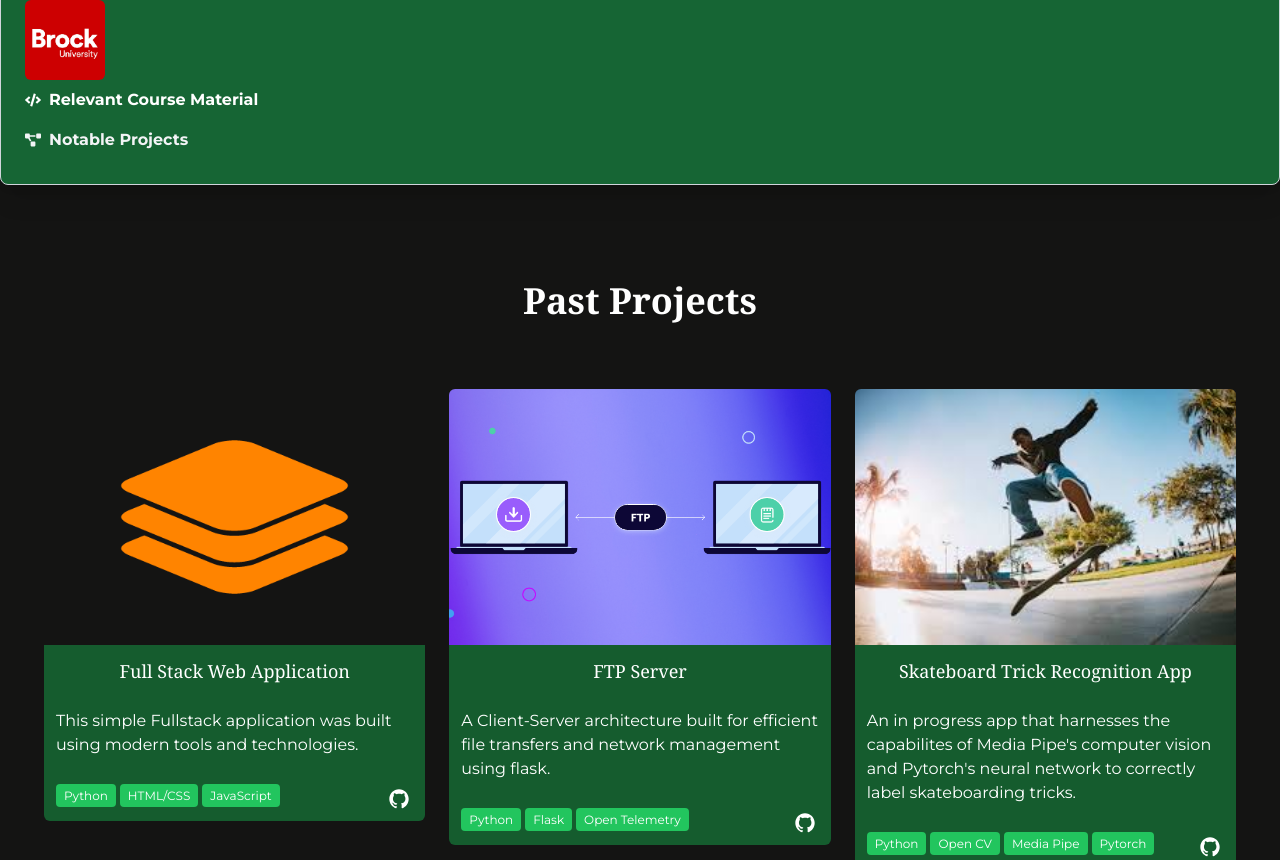
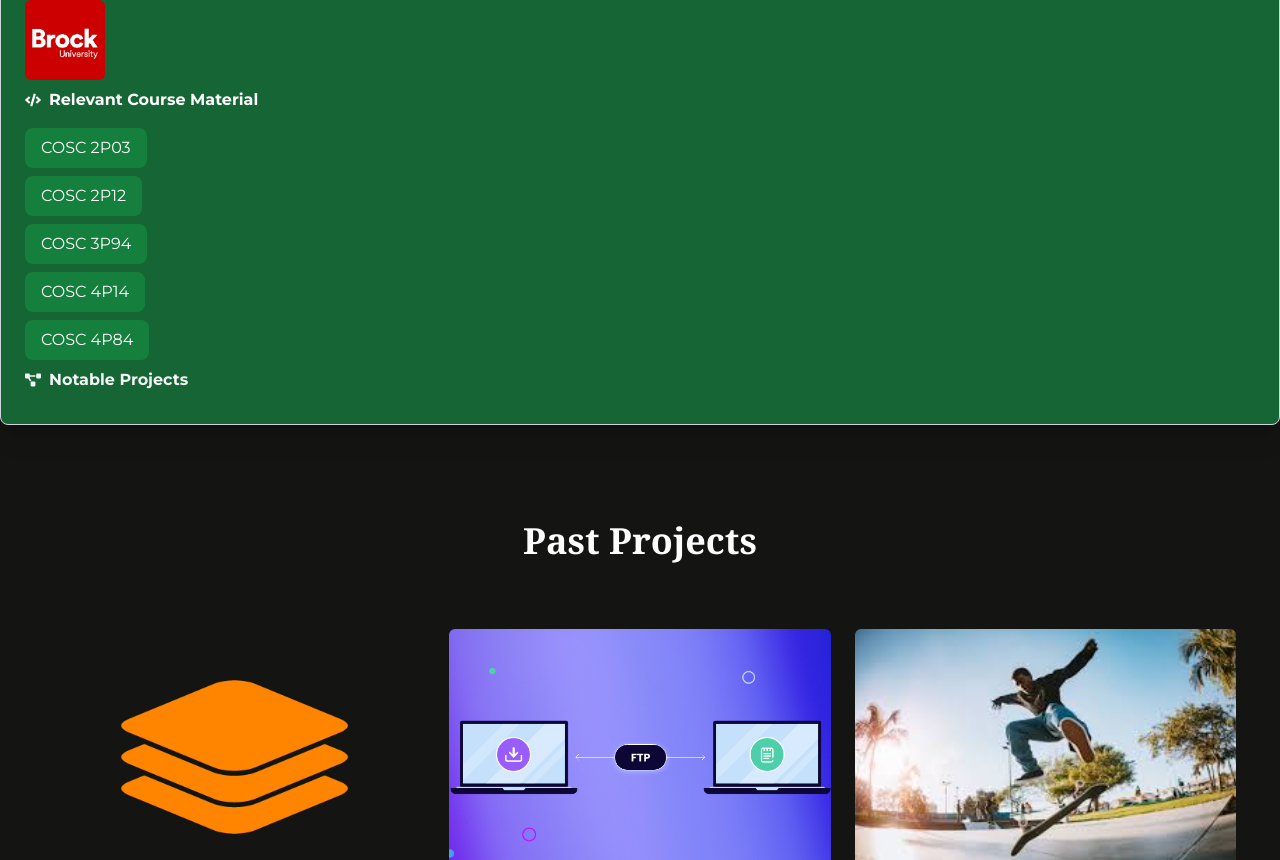
Before and after one commit to IMARTYI/Portfolio-Website, a React (Vite) app: page / in a window 1280 px wide. Shown: the part 1580-2440 px from the top of the page. Built offline with nearby package versions, Linux system fonts and the light colour scheme.

Commit message:
update scrolling and centering

```diff
--- a/src/App.css
+++ b/src/App.css
@@ -8,3 +8,6 @@ body{
 html{
   scroll-behavior: smooth;
 }
+section[id] {
+  scroll-margin-top: 4rem; /* Adjust to your header height */
+}
--- a/src/Intro.jsx
+++ b/src/Intro.jsx
@@ -98,7 +98,7 @@ function Intro() {
         </section>
 
         <section
-          className="  w-full bg-#D4CBB5 flex flex-col space-y-5  border-green-600 border-solid fade-in opacity-0 translate-y-10 transition-opacity duration-700 ease-out items-center"
+          className="  w-full bg-#D4CBB5 flex flex-col space-y-5  border-green-600 border-solid fade-in opacity-0 translate-y-10 transition-opacity duration-700 ease-out items-center "
           id="education"
         >
           <h1 className="text-4xl font-serif font-bold text-white text-center">
@@ -107,20 +107,21 @@ function Intro() {
           <Education />
         </section>
 
-        <div
+        <section
           className="container my-24 mx-auto md:px-6 fade-in opacity-0 translate-y-10 transition-opacity duration-700 ease-out"
+          id="pastProjects"
         >
-          <section className="mb-80">
+          <div className="">
             <h1 className="mb-12 text-center text-4xl font-serif font-bold text-white">
               Past Projects
             </h1>
-            <section className="flex justify-center w-full items-center"
-            id="pastProjects"
+            <div className="flex justify-center w-full items-center"
+
             >
               <Pastprojects />
-            </section>
-          </section>
-        </div>
+            </div>
+          </div>
+        </section>
       </div>
     </html>
   );
--- a/src/education.jsx
+++ b/src/education.jsx
@@ -4,7 +4,9 @@ import brockPhoto from "./assets/brock.png";
 
 function Education() {
   const courses = [
-    { courseName: "COSC 2P03" },
+    { courseName: "COSC 2P03"
+
+    },
     { courseName: "COSC 2P12" },
     { courseName: "COSC 3P94" },
     { courseName: "COSC 4P14" },
@@ -60,9 +62,8 @@ function Education() {
 
             {/* Courses Content */}
             <div
-              className={`transition-all duration-500 ease-in-out overflow-hidden ${
-                showContent.courses ? "max-h-screen" : "max-h-0"
-              }`}
+              className={`transition-all duration-500 ease-in-out overflow-hidden
+                `}
             >
               <ul className="list-none mt-2 text-white space-y-2">
                 {courses.map((course, index) => (
--- a/src/header.jsx
+++ b/src/header.jsx
@@ -13,7 +13,7 @@ function Intro(){
 
 
   return (
-    <nav className=" flex flex-row bg-green-800  w-full z-10 shadow-lg ">
+    <nav className=" flex flex-row bg-green-800  w-full z-10 border-shadow-lg ">
       <div className="flex w-full justify-end  md:hidden ml-10">
         <button onClick={openMenu} className="text-white text-4xl">
           <i class="fa-solid fa-bars"></i>
```
